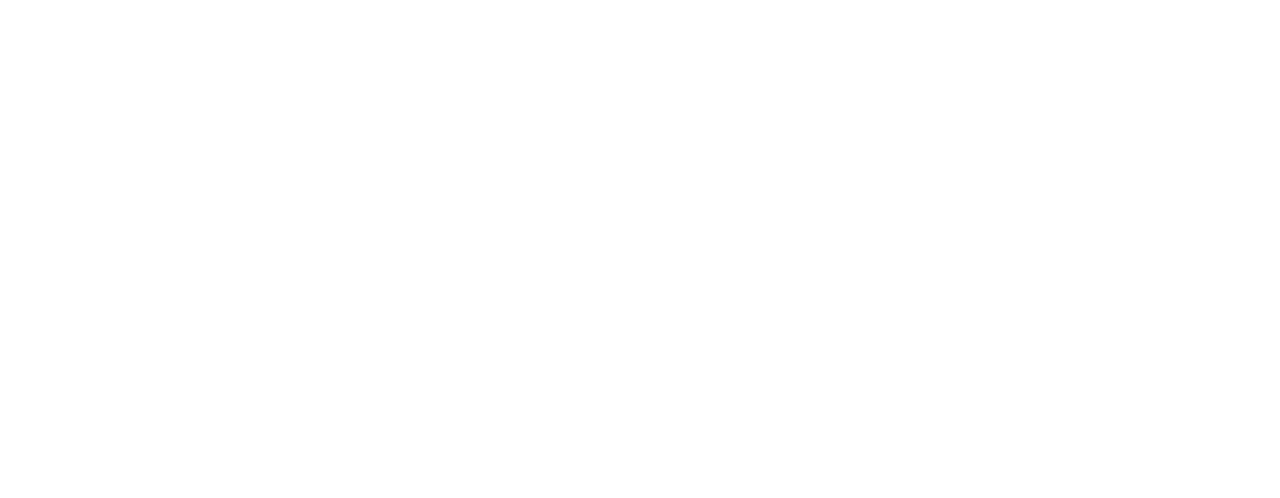
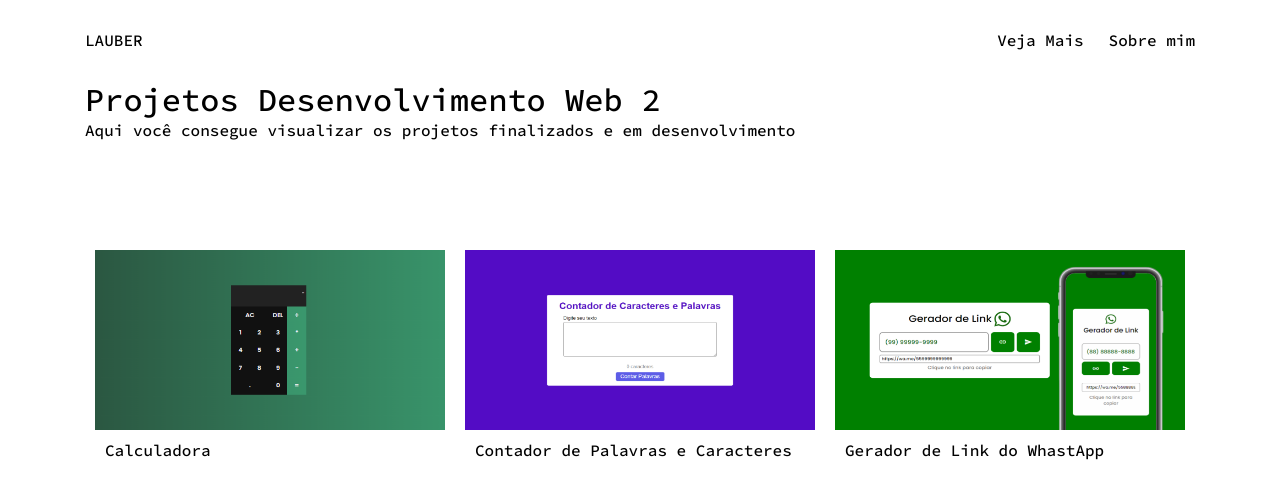
Before and after one commit to Lauberr/DW2---Javascript, a plain HTML site: page index.html in a window 1280 px wide. Drawn offline with Linux system fonts and the light colour scheme.

Commit message:
Explorador de Projetos (INICIADO)
Projeto pessoal para melhor acesso e visualização dos projetos trabalhados em DW2

```diff
--- a/index.html
+++ b/index.html
@@ -4,8 +4,37 @@
     <meta charset="UTF-8">
     <meta name="viewport" content="width=device-width, initial-scale=1.0">
     <title>Projetos</title>
+    <link rel="stylesheet" href="style.css">
 </head>
 <body>
-    <h1></h1>
+    <div class="container">
+        <header>
+            <div class="logo">LAUBER</div>
+            <nav>
+                <div>Veja Mais</div>
+                <div>Sobre mim</div>
+            </nav>
+        </header>
+        <div class="titulo">
+            <h1>Projetos Desenvolvimento Web 2</h1>
+            <p>Aqui você consegue visualizar os projetos finalizados e em desenvolvimento</p>
+        </div>
+        <div projeto class="projetos">
+            <div box class="box b1">
+                <img src="img-projetos/calculadora.png" alt="">
+                <p class="legenda">Calculadora</p>
+            </div>
+            <div box class="box b2">
+                <img src="img-projetos/contador.png" alt="">
+                <p class="legenda">Contador de Palavras e Caracteres</p>
+            </div>
+            <div box class="box b3">
+                <img src="img-projetos/gerador.png" alt="">
+                <p class="legenda">Gerador de Link do WhastApp</p>
+            </div>
+        </div>
+
+    </div>
+    <script src="script.js"></script>
 </body>
 </html>
--- /dev/null
+++ b/script.js
@@ -0,0 +1 @@
+const proj = document.querySelector([box])
--- /dev/null
+++ b/style.css
@@ -0,0 +1,65 @@
+@import url('https://fonts.googleapis.com/css2?family=Source+Code+Pro:ital,wght@0,200..900;1,200..900&display=swap');
+
+*{
+    box-sizing: border-box;
+    padding: 0;
+    margin: 0;
+    font-family: "Source Code Pro", monospace;
+    font-optical-sizing: auto;
+    font-weight: 500;
+    font-style: normal;
+}
+
+:root{
+    --box-width: 350px;
+    --box-height: 200px
+}
+
+body{
+    display: grid;
+    flex-wrap: wrap;
+    justify-content: center;
+    /* align-items: center; */
+    width: 100vw;
+    height: 100vh;
+}
+
+.container{
+    display: grid;
+    grid-template-rows: 10% 20% 70%;
+}
+
+header{
+    display: flex;
+    justify-content: space-between;
+    align-items: center;
+}
+
+nav{
+    display: flex;
+    gap: 25px;
+}
+
+.projetos{
+    display: flex;
+
+}
+
+.box{
+    /* background-color: #dbdbdb; */
+    display: flex;
+    flex-wrap: wrap;
+    margin: 10px;
+    width: var(--box-width);
+    height: var(--box-height);
+    box-shadow: black;
+}
+
+img{
+    width: 100%;
+    height: 90%;
+}
+.legenda{
+    background-color: transparent;
+    padding: 10px;
+}
```
Also changed, not shown: Teoria/opera_basicos.md (renamed from opera_basicos.md), Teoria/tipos_Dados.md (renamed from tipos_Dados.md), Teoria/variaveis.md (renamed from variaveis.md), img-projetos/calculadora.png (added), img-projetos/contador.png (added), img-projetos/gerador.png (added).
